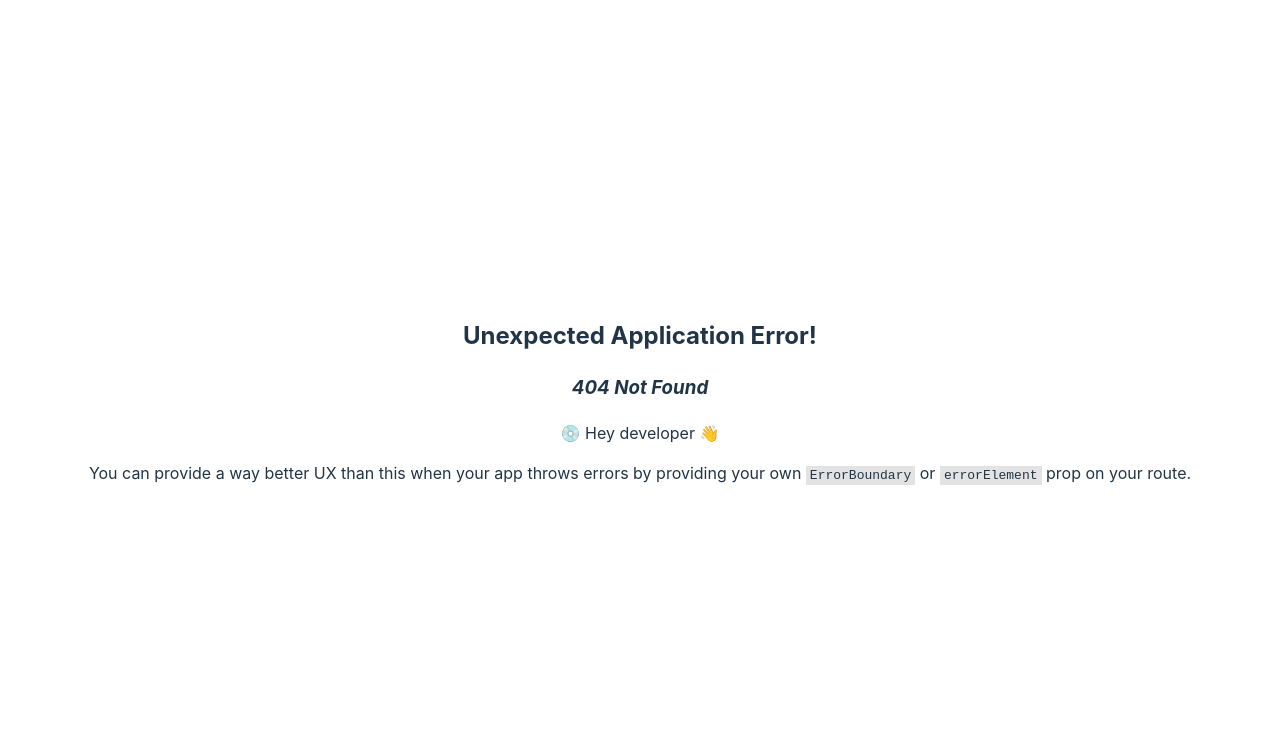
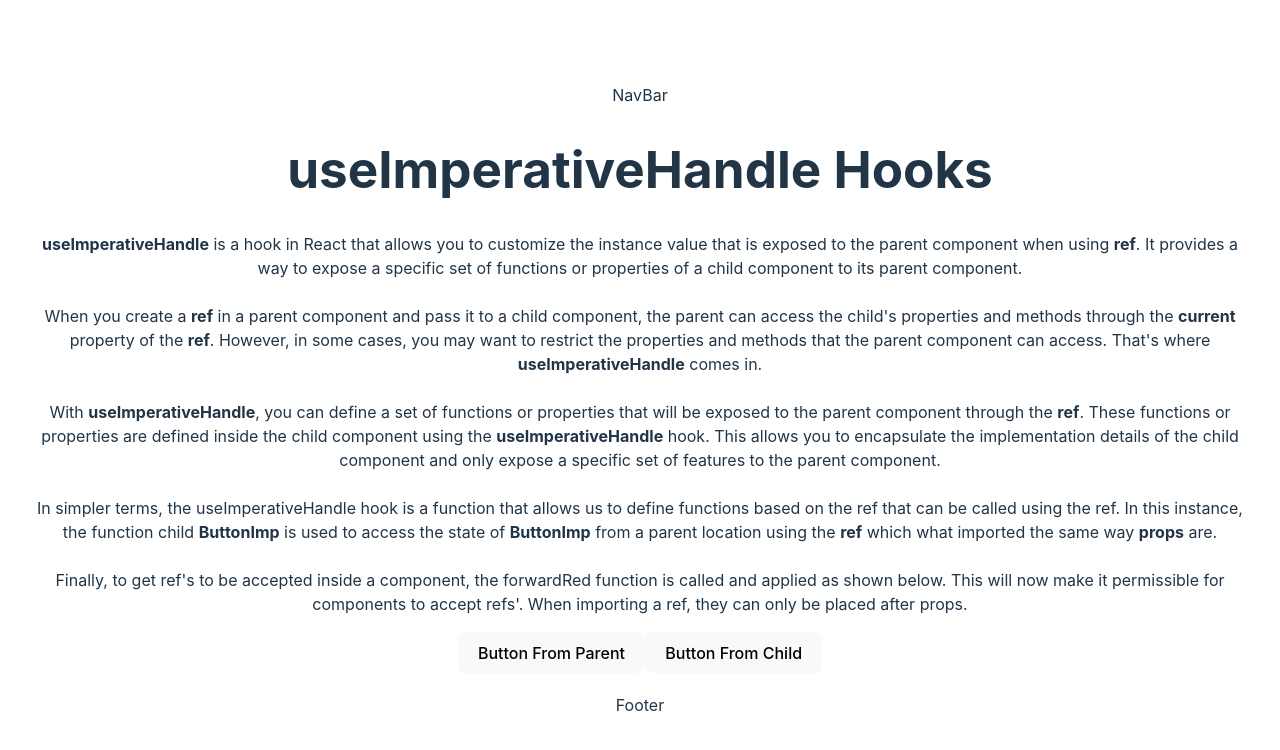
Before and after one commit to Syntax-Read3r/react-hooks-examples, a React (Vite) app in the folder client/: page /useImperativeHandle in a window 1280 px wide. Before the commit this address had no page. Shown: the top 750 px of the page. Built offline with nearby package versions, Linux system fonts and the light colour scheme.

Commit message:
useImperativeHandle page completed

```diff
--- a/client/src/App.jsx
+++ b/client/src/App.jsx
@@ -11,6 +11,7 @@ import UseReducer from "./pages/UseReducer";
 import UseEffect from "./pages/UseEffect";
 import UseRef from "./pages/UseRef";
 import UseLayoutEffect from "./pages/UseLayoutEffect";
+import UseImperativeHandle from "./pages/useImperativeHandle";
 
 const router = createBrowserRouter([
 	{
@@ -37,6 +38,10 @@ const router = createBrowserRouter([
 				path: "/useLayoutEffect",
 				element: <UseLayoutEffect />,
 			},
+			{
+				path: "/useImperativeHandle",
+				element: <UseImperativeHandle />,
+			},
 		],
 	},
 ]);
--- /dev/null
+++ b/client/src/components/ButtonImp.jsx
@@ -0,0 +1,27 @@
+import React, { forwardRef, useImperativeHandle, useState } from "react";
+// To get ref's to be accepted inside a component, the forwardRed function is called and applied as shown below. This will now make it permissible for components to accept refs'
+const Button = forwardRef((props, ref) => {
+	const [toggle, setToggle] = useState(false);
+
+	// In simpler terms, the useImperativeHandle hook is a function that allows us to define functions based on the ref that can be called using the ref. In this instance, the function below is used to access the state of a child from a parent location.
+	useImperativeHandle(ref, () => ({
+		alterToggle() {
+			setToggle(!toggle);
+		},
+	}));
+	return (
+		<>
+			<button
+				onClick={() => {
+					setToggle(!toggle);
+				}}
+			>
+				Button From Child
+			</button>
+			<div>{toggle && <span>Toggle</span>}</div>
+			<h2></h2>
+		</>
+	);
+});
+
+export default Button;
--- /dev/null
+++ b/client/src/pages/UseImperativeHandle.jsx
@@ -0,0 +1,62 @@
+import React, { useRef } from "react";
+import Button from "../components/ButtonImp";
+
+function UseImperativeHandle() {
+	const buttonRef = useRef(null);
+
+	return (
+		<div>
+			<div>
+				<h1>useImperativeHandle Hooks</h1>
+				<p>
+					<strong>useImperativeHandle</strong> is a hook in React that allows
+					you to customize the instance value that is exposed to the parent
+					component when using <strong>ref</strong>. It provides a way to expose
+					a specific set of functions or properties of a child component to its
+					parent component. <br />
+					<br />
+					When you create a <strong>ref</strong> in a parent component and pass
+					it to a child component, the parent can access the child's properties
+					and methods through the <strong>current</strong> property of the{" "}
+					<strong>ref</strong>. However, in some cases, you may want to restrict
+					the properties and methods that the parent component can access.
+					That's where <strong>useImperativeHandle</strong> comes in.
+					<br />
+					<br />
+					With <strong>useImperativeHandle</strong>, you can define a set of
+					functions or properties that will be exposed to the parent component
+					through the <strong>ref</strong>. These functions or properties are
+					defined inside the child component using the{" "}
+					<strong>useImperativeHandle</strong> hook. This allows you to
+					encapsulate the implementation details of the child component and only
+					expose a specific set of features to the parent component.
+					<br />
+					<br />
+					In simpler terms, the useImperativeHandle hook is a function that
+					allows us to define functions based on the ref that can be called
+					using the ref. In this instance, the function child{" "}
+					<strong>ButtonImp</strong> is used to access the state of{" "}
+					<strong>ButtonImp</strong> from a parent location using the{" "}
+					<strong>ref</strong> which what imported the same way{" "}
+					<strong>props</strong> are. <br />
+					<br />
+					Finally, to get ref's to be accepted inside a component, the
+					forwardRed function is called and applied as shown below. This will
+					now make it permissible for components to accept refs'. When importing a ref, they can only be placed after props.
+				</p>
+			</div>
+			<div>
+				<button
+					onClick={() => {
+						buttonRef.current.alterToggle();
+					}}
+				>
+					Button From Parent
+				</button>
+				<Button ref={buttonRef} />
+			</div>
+		</div>
+	);
+}
+
+export default UseImperativeHandle;
```
